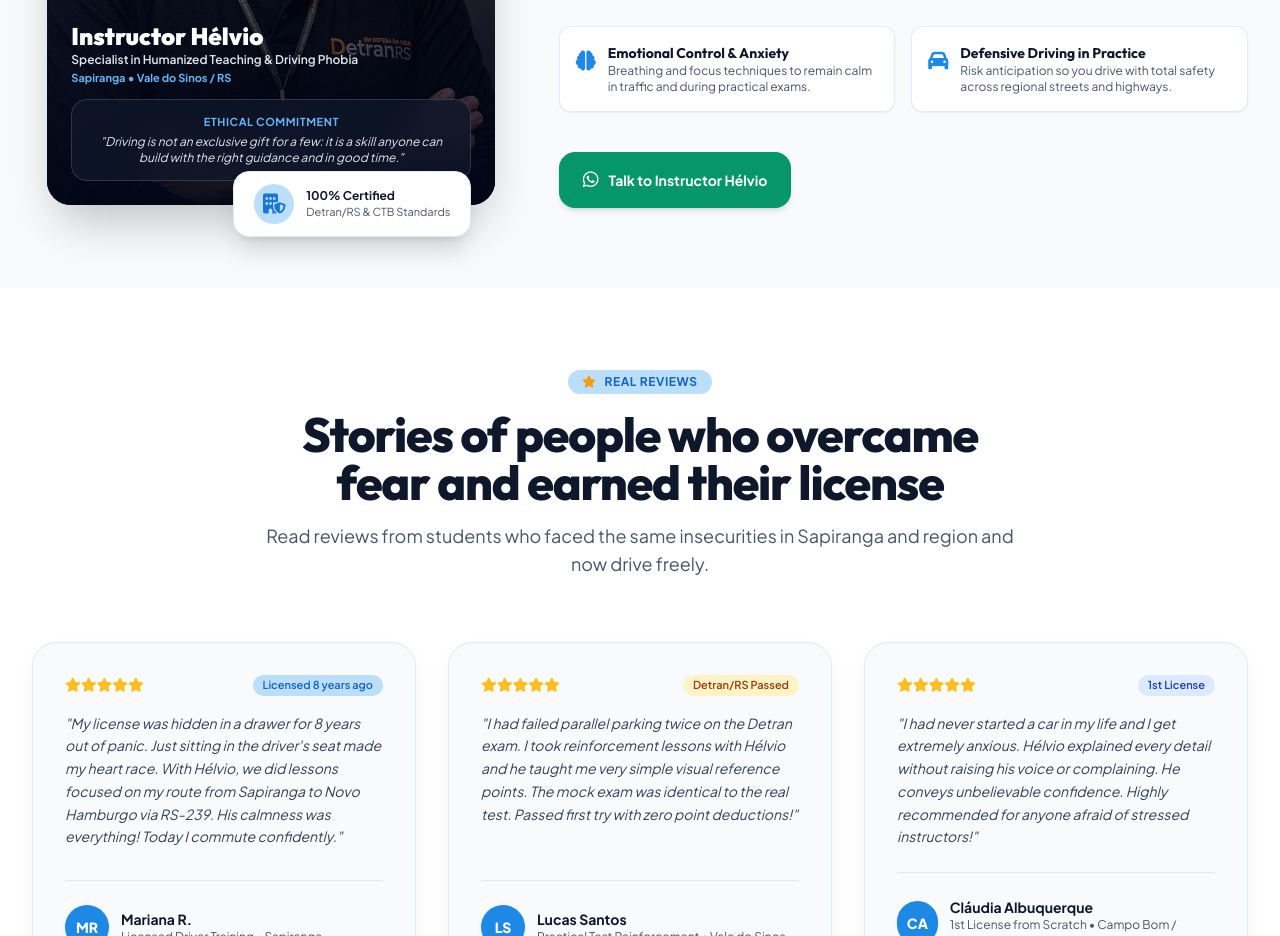
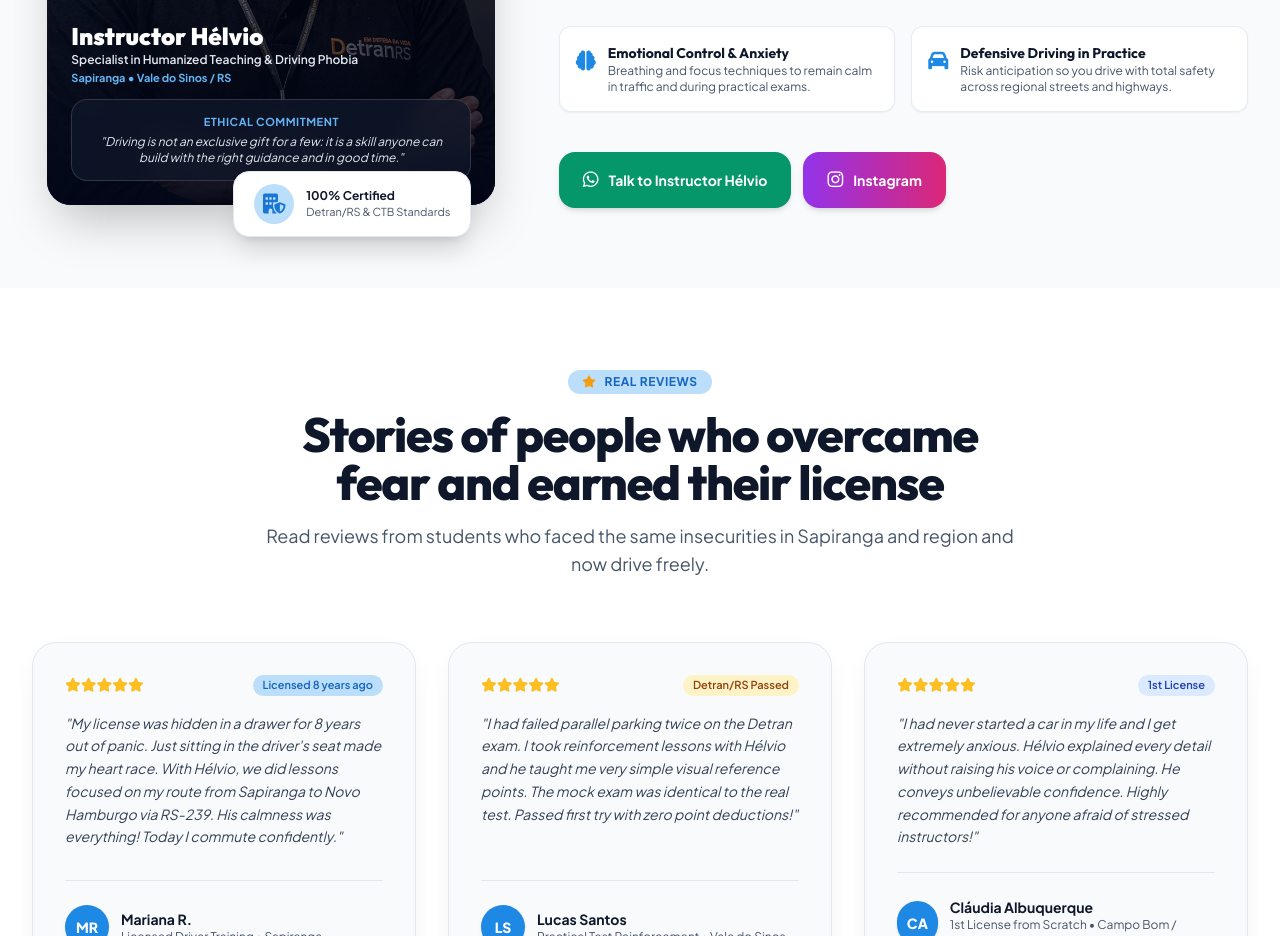
Before and after one commit to JoaoGH/instrutor-autonomo, a React (Vite) app: page / in a window 1280 px wide. Shown: the part 4680-5616 px from the top of the page. Built offline with nearby package versions, Linux system fonts and the light colour scheme; the HTML template or start-up script is replaced by a standard one.

Commit message:
feat: adicionar botão de intagram

```diff
--- a/src/components/About.jsx
+++ b/src/components/About.jsx
@@ -100,7 +100,7 @@ export default function About() {
                 ))}
             </div>
 
-            <div className="pt-4">
+            <div className="pt-4 flex flex-wrap items-center gap-3">
               <a
                 href={aboutWhatsAppUrl}
                 target="_blank"
@@ -110,6 +110,15 @@ export default function About() {
                 <i className="fa-brands fa-whatsapp text-lg"></i>
                 <span>{t('about.buttonText')}</span>
               </a>
+              <a
+                  href="https://instagram.com/instrutor.helvio"
+                  target="_blank"
+                  rel="noopener noreferrer"
+                  className="inline-flex items-center gap-2.5 px-6 py-3.5 rounded-2xl bg-gradient-to-r from-purple-600 to-pink-600 hover:from-purple-700 hover:to-pink-700 text-white font-bold text-sm shadow-md hover:shadow-lg transition"
+              >
+                <i className="fa-brands fa-instagram text-lg"></i>
+                <span>{t('about.instagram')}</span>
+              </a>
             </div>
           </div>
         </div>
--- a/src/locales/pt-BR.json
+++ b/src/locales/pt-BR.json
@@ -215,6 +215,7 @@
     "commitmentLabel": "Compromisso Ético",
     "legalBadgeTitle": "100% Legalizado",
     "legalBadgeSub": "Normas Detran/RS & CTB",
+    "instagram": "Instagram",
     "cardHighlights": [
       {
         "icon": "fa-solid fa-brain",
```
